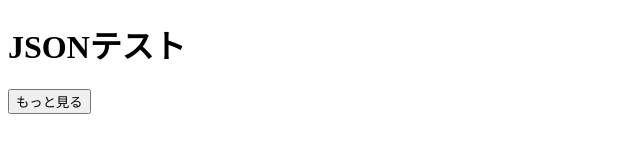
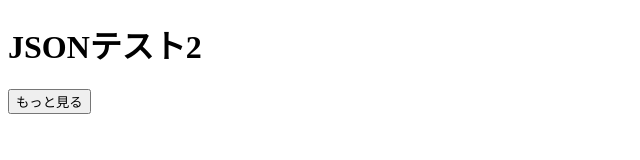
Before and after one commit to jetree/json, a plain HTML site: page index.html in a window 1280 px wide. Shown: the full height of the page, 0-640 px from the left. Drawn offline with nearby package versions, Linux system fonts and the light colour scheme.

Commit message:
Update index.html

```diff
--- a/index.html
+++ b/index.html
@@ -5,7 +5,7 @@
     <title>jsonテスト</title>
   </head>
   <body>
-    <h1 id="main">JSONテスト</h1>
+    <h1 id="main">JSONテスト2</h1>
     <button type="button" name="button">もっと見る</button>
     <div id="result">
 
```
